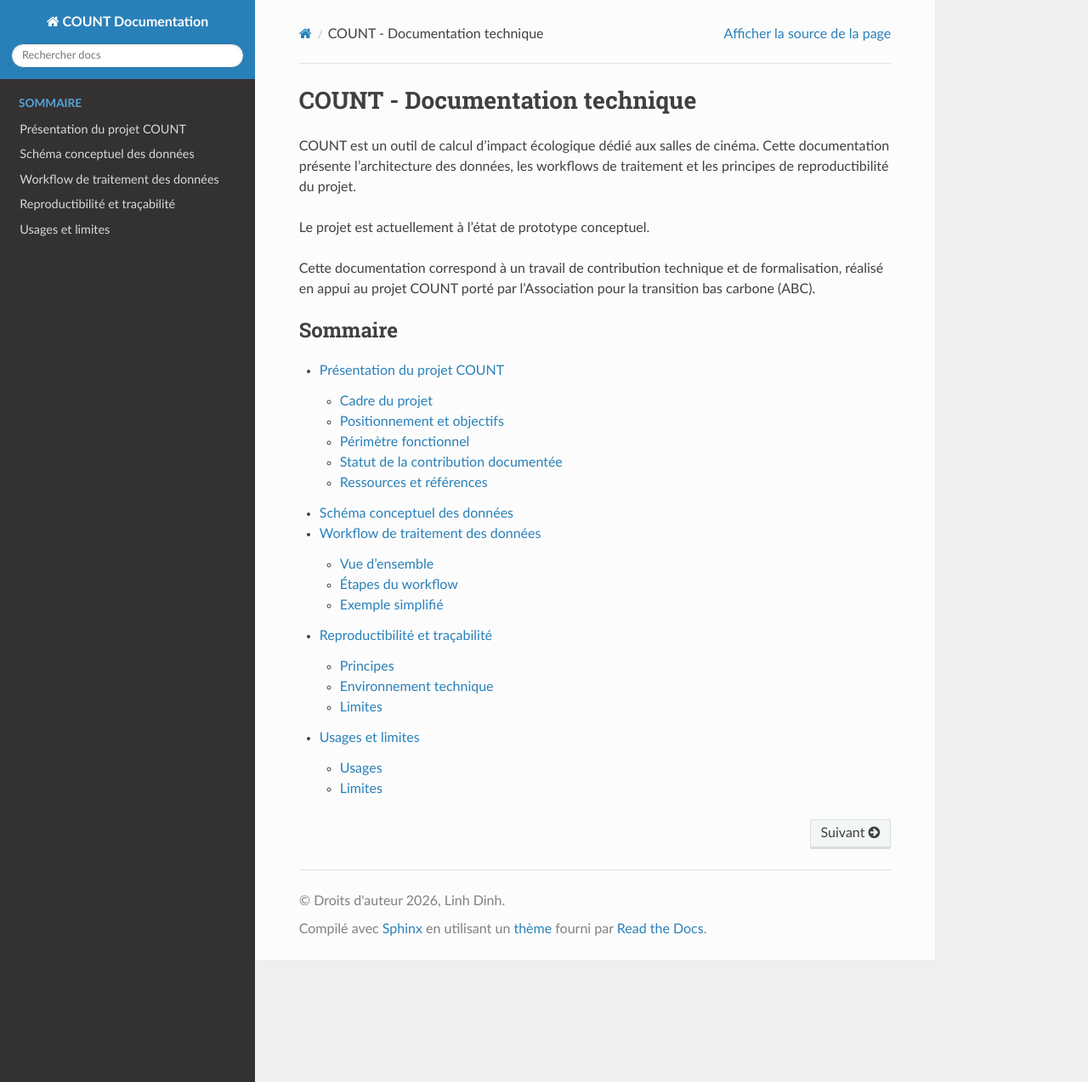
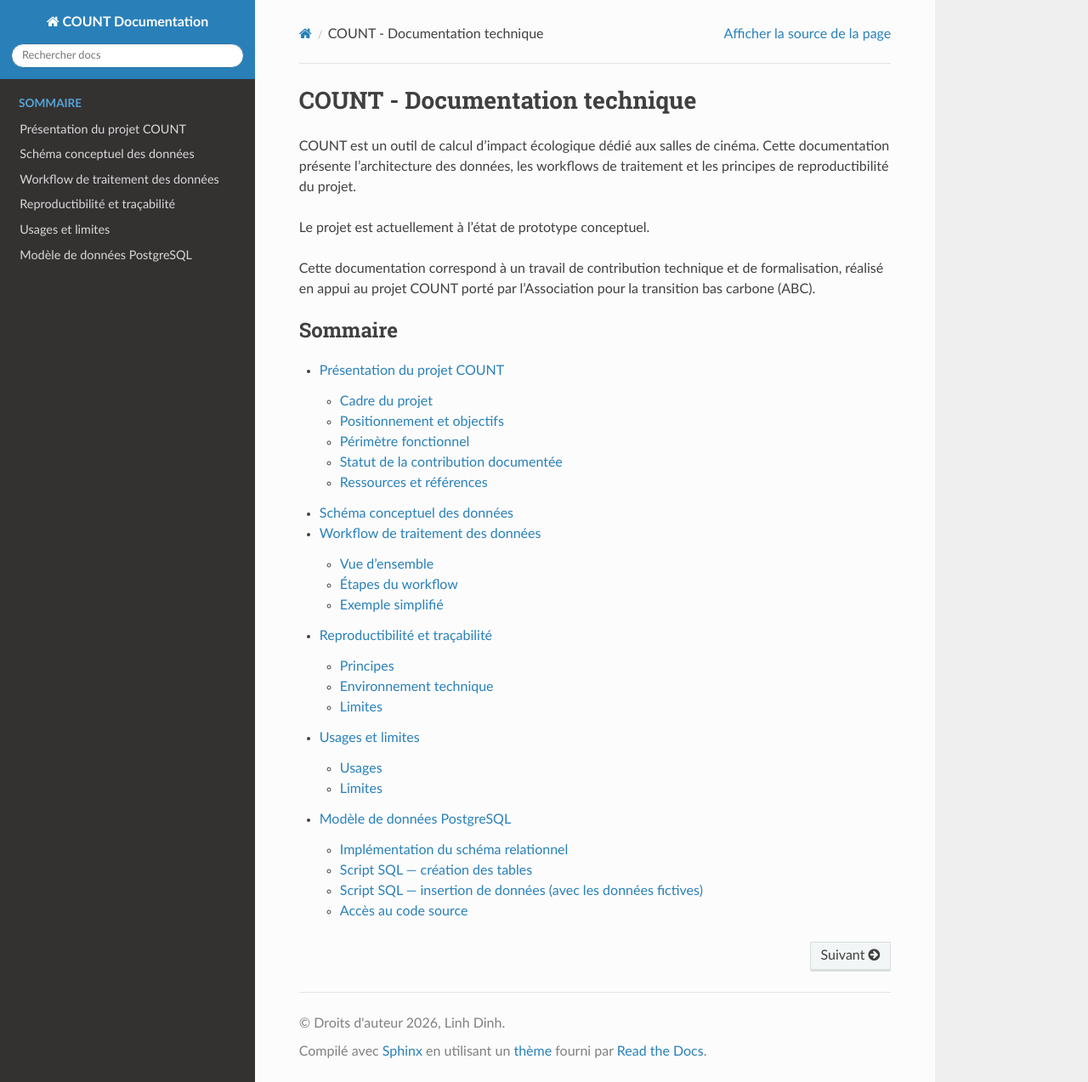
Before and after one commit to linh-dinh-1012/count-documentation, a Sphinx documentation site: the page built from docs/source/index.rst, in a window 1280 px wide and 1273 px high. Shown: the whole window at 85% size. Built offline with Sphinx 7.4.7 and the Read the Docs theme 3.1.0, drawn with Linux system fonts in a browser that asks for light colours.

Commit message:
Add modele_donnees_sql to index

```diff
--- a/docs/source/index.rst
+++ b/docs/source/index.rst
@@ -20,3 +20,4 @@ la transition bas carbone (ABC).
    workflow_donnees
    reproductibilite
    usages_limites
+   modele_donnees_sql
```
Also changed, not shown: 2 other files.
